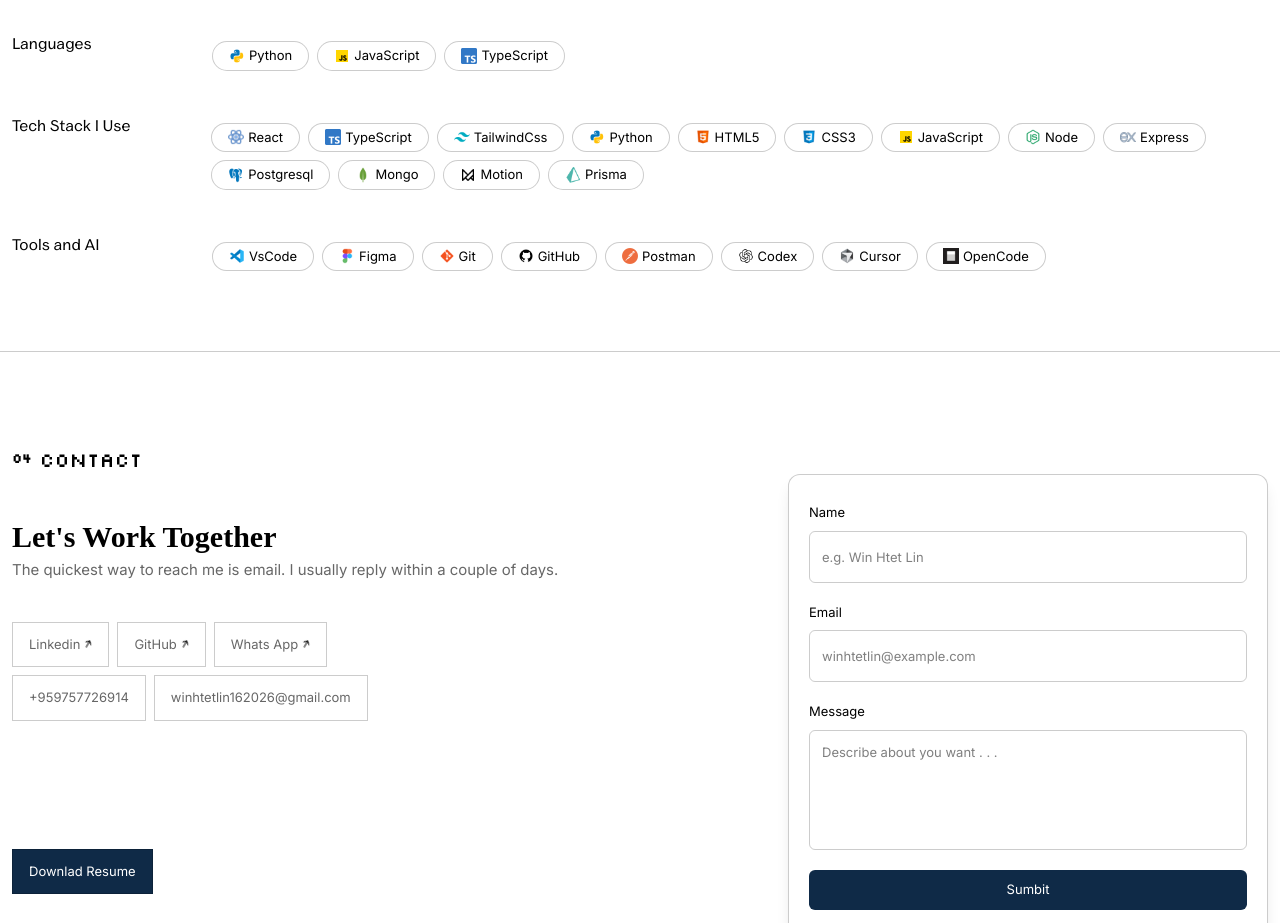
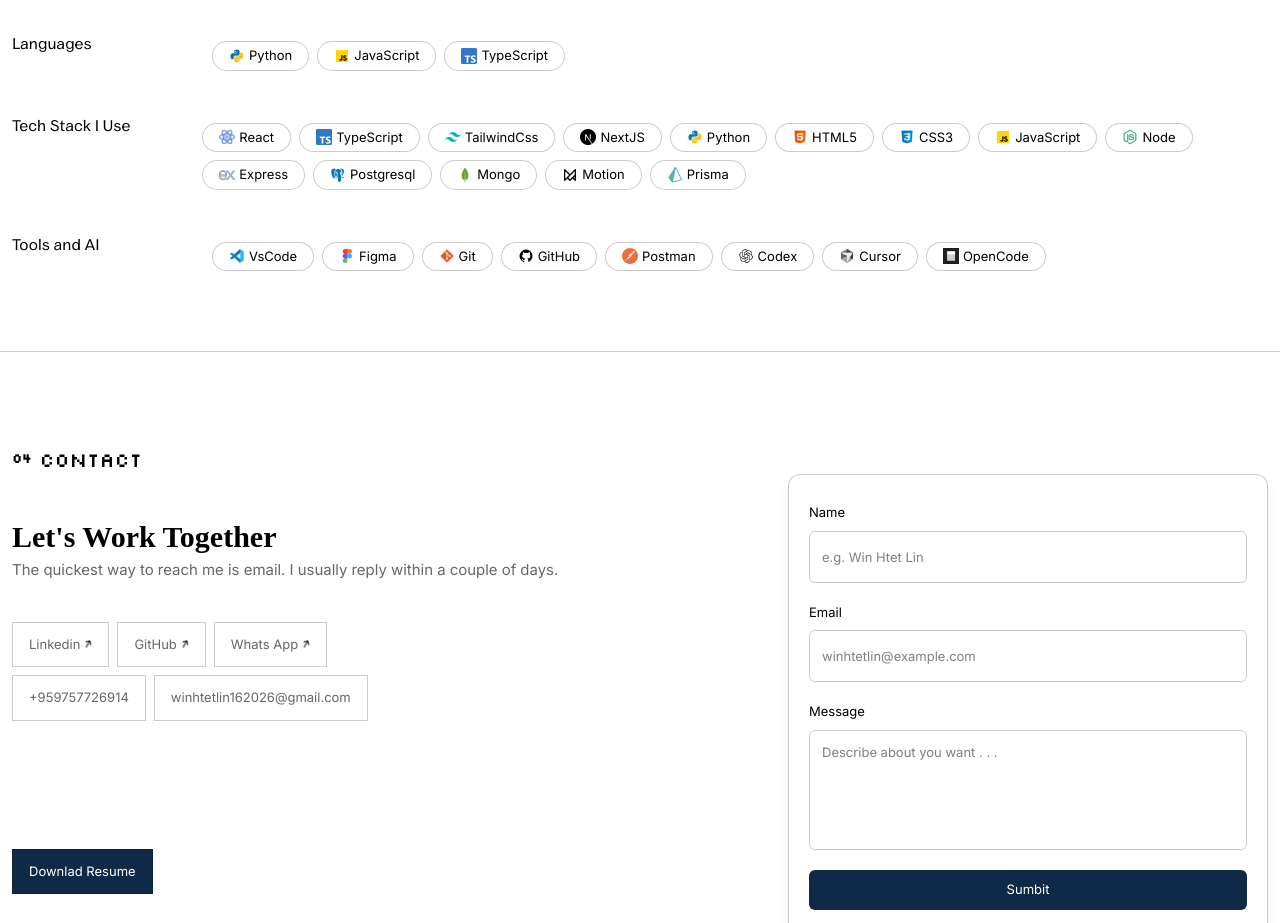
Before and after one commit to winhtetlin121128/WinHtetLin, a React (Vite) app: page / in a window 1280 px wide. Shown: the part 3160-4083 px from the top of the page. Built offline with nearby package versions, Linux system fonts and the light colour scheme; a web font is replaced by a local one.

Commit message:
Updated Icons

```diff
--- a/src/components/about.jsx
+++ b/src/components/about.jsx
@@ -40,10 +40,10 @@ const Pargraph = ["I focus on how can be easy to use and how much useful for rea
     "My goal is to become a passionate Full-stack developer."]
 
 const Languages = ["Python", "JavaScript", "TypeScript"]
-const FontendCore = ["React", "TypeScript", "TailwindCss", "Python", "HTML5", "CSS3", "JavaScript", "Node", "Express", "Postgresql", "Mongo", "Motion", "Prisma"];
+const FontendCore = ["React", "TypeScript", "TailwindCss", "NextJS", "Python", "HTML5", "CSS3", "JavaScript", "Node", "Express", "Postgresql", "Mongo", "Motion", "Prisma"];
 const Tools = ["VsCode", "Figma", "Git", "GitHub", "Postman", "Codex", "Cursor", "OpenCode"]
 
-const { React, TypeScript, TailwindCss, Python, HTML5, CSS3, JavaScript, Node, Express, Postgresql, Mongo, Motion, Prisma, VsCode, Figma, Git, GitHub, Postman, Codex, Cursor, OpenCode } =  Icons;
+const { React, TypeScript, TailwindCss, NextJS, Python, HTML5, CSS3, JavaScript, Node, Express, Postgresql, Mongo, Motion, Prisma, VsCode, Figma, Git, GitHub, Postman, Codex, Cursor, OpenCode } =  Icons;
 
 
 export default function AboutPage({AboutRef}) {
--- a/src/hook/icon.js
+++ b/src/hook/icon.js
@@ -3,6 +3,7 @@
 import { default as React } from '../assets/icon/React.png';
 import { default as TypeScript } from '../assets/icon/typescript.png';
 import { default as TailwindCss } from '../assets/icon/tailwindcss.png';
+import { default as NextJS } from '../assets/icon/next.js.png';
 import { default as Python } from '../assets/icon/python.png';
 import { default as HTML5 } from '../assets/icon/HTML5.png';
 import { default as CSS3 } from '../assets/icon/CSS3.png';
@@ -23,4 +24,4 @@ import { default as Cursor } from '../assets/icon/cursor.png';
 import { default as OpenCode } from '../assets/icon/opencode.png';
 
 
-export default { React, TypeScript, TailwindCss, Python, HTML5, CSS3, JavaScript, Node, Express, Postgresql, Mongo, Motion, Prisma, VsCode, Figma, Git, GitHub, Postman, Codex, Cursor, OpenCode};
+export default { React, TypeScript, TailwindCss, NextJS, Python, HTML5, CSS3, JavaScript, Node, Express, Postgresql, Mongo, Motion, Prisma, VsCode, Figma, Git, GitHub, Postman, Codex, Cursor, OpenCode};
```
Also changed, not shown: src/assets/icon/Next.js.png (added).
